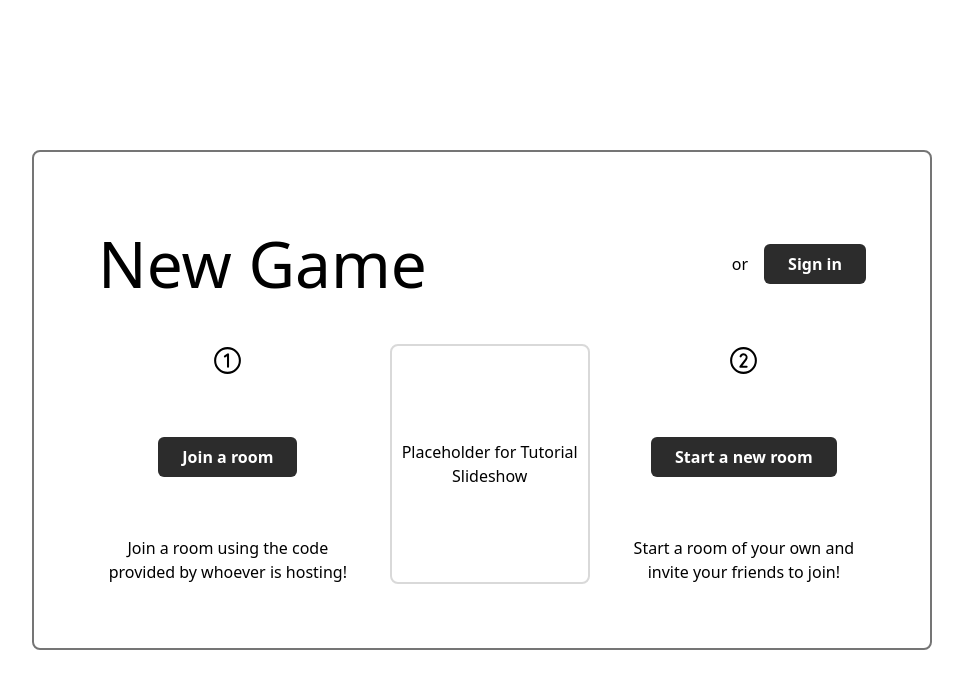
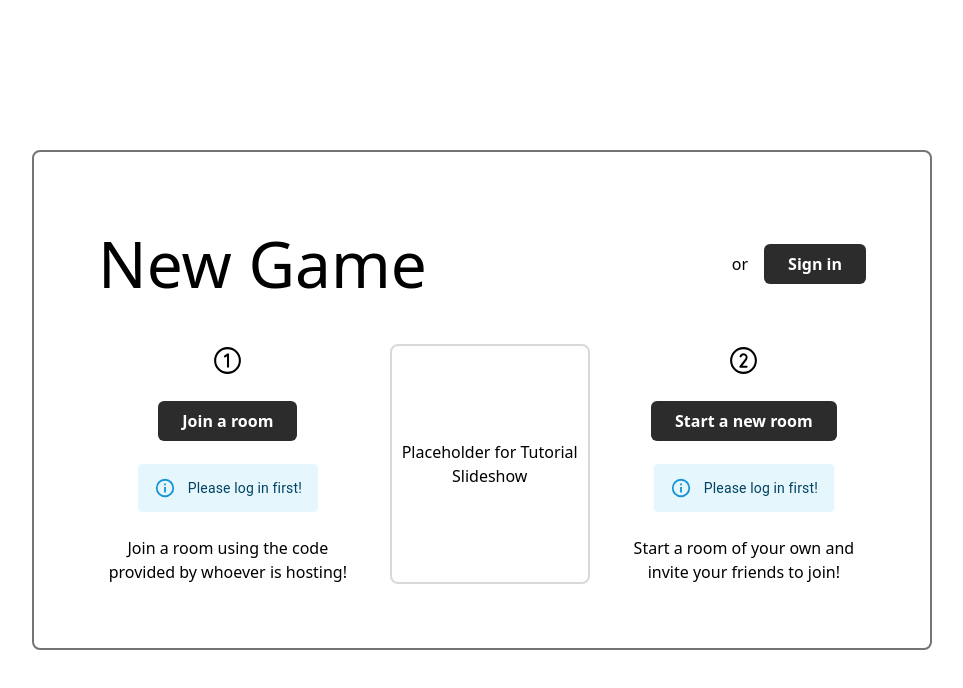
Before and after one commit to NLuke17/Telestration, a React app in the folder frontend/: page /home in a window 1280 px wide. Shown: the top 688 px of the page, without its empty margins (158-1121 px from the left). Built offline with nearby package versions, Linux system fonts and the light colour scheme; no server answers; the HTML template or start-up script is replaced by a standard one.

Commit message:
Added conditionally rendered alerts to tell user to "Please log in first" when trying to join or create a lobby

```diff
--- a/frontend/src/pages/HomePage.tsx
+++ b/frontend/src/pages/HomePage.tsx
@@ -4,17 +4,18 @@ import TutorialSlideshow from '../components/TutorialSlideshow';
 import { PiNumberCircleOne, PiNumberCircleTwo } from "react-icons/pi";
 import Button from '../components/Button';
 import { useNavigate } from 'react-router-dom';
-import { v4 as uuidv4 } from 'uuid';
+import { useState } from 'react';
+import Alert from '@mui/material/Alert';
 
 const HomePage: React.FC = () => {
     const navigate = useNavigate();
+    const [isLoggedIn, setLoggedIn] = useState<boolean>(false);
 
     const handleCreateLobby = async () => {
         let userId = localStorage.getItem('telestrations_user_id');
 
         if (!userId) {
-            userId = uuidv4();
-            localStorage.setItem('telestrations_user_id', userId);
+            // TODO
         }
 
         try {
@@ -55,6 +56,11 @@ const HomePage: React.FC = () => {
                     <div className='flex flex-col justify-between items-center h-full text-center'>
                         <PiNumberCircleOne size={33}/>
                         <Button label="Join a room"/>
+                        <div>{!isLoggedIn ? (
+                            <Alert severity='info'>Please log in first!</Alert>
+                        ): (
+                            <div></div>
+                        )}</div>
                         <div>Join a room using the code provided by whoever is hosting!</div>
                     </div>
                     {/* How to Play slideshow */}
@@ -66,6 +72,11 @@ const HomePage: React.FC = () => {
                             label="Start a new room"
                             onClick={handleCreateLobby}
                         />
+                        <div>{!isLoggedIn ? (
+                            <Alert severity='info'>Please log in first!</Alert>
+                        ): (
+                            <div></div>
+                        )}</div>
                         <div>Start a room of your own and invite your friends to join!</div>
                     </div>
                 </div>
```
